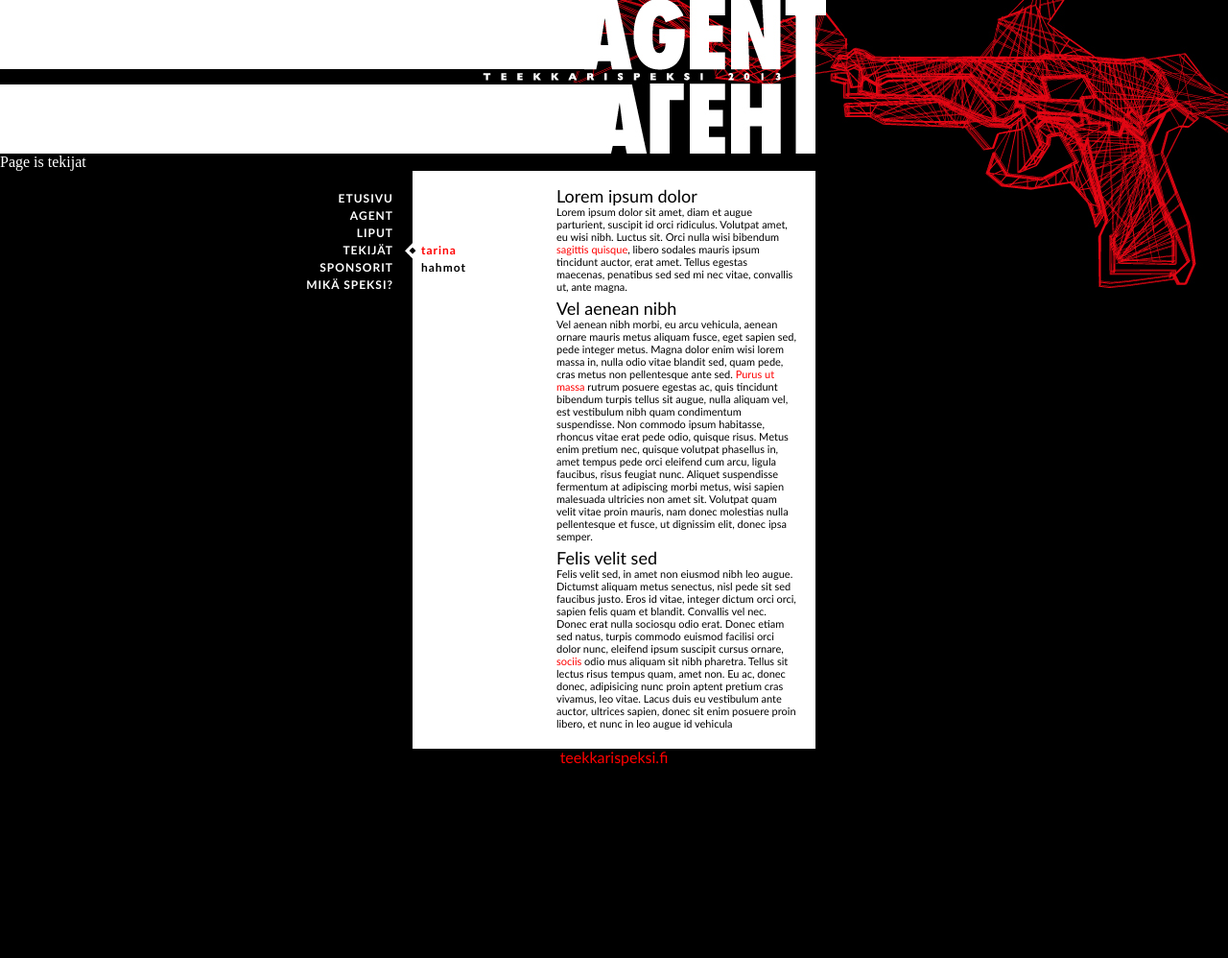
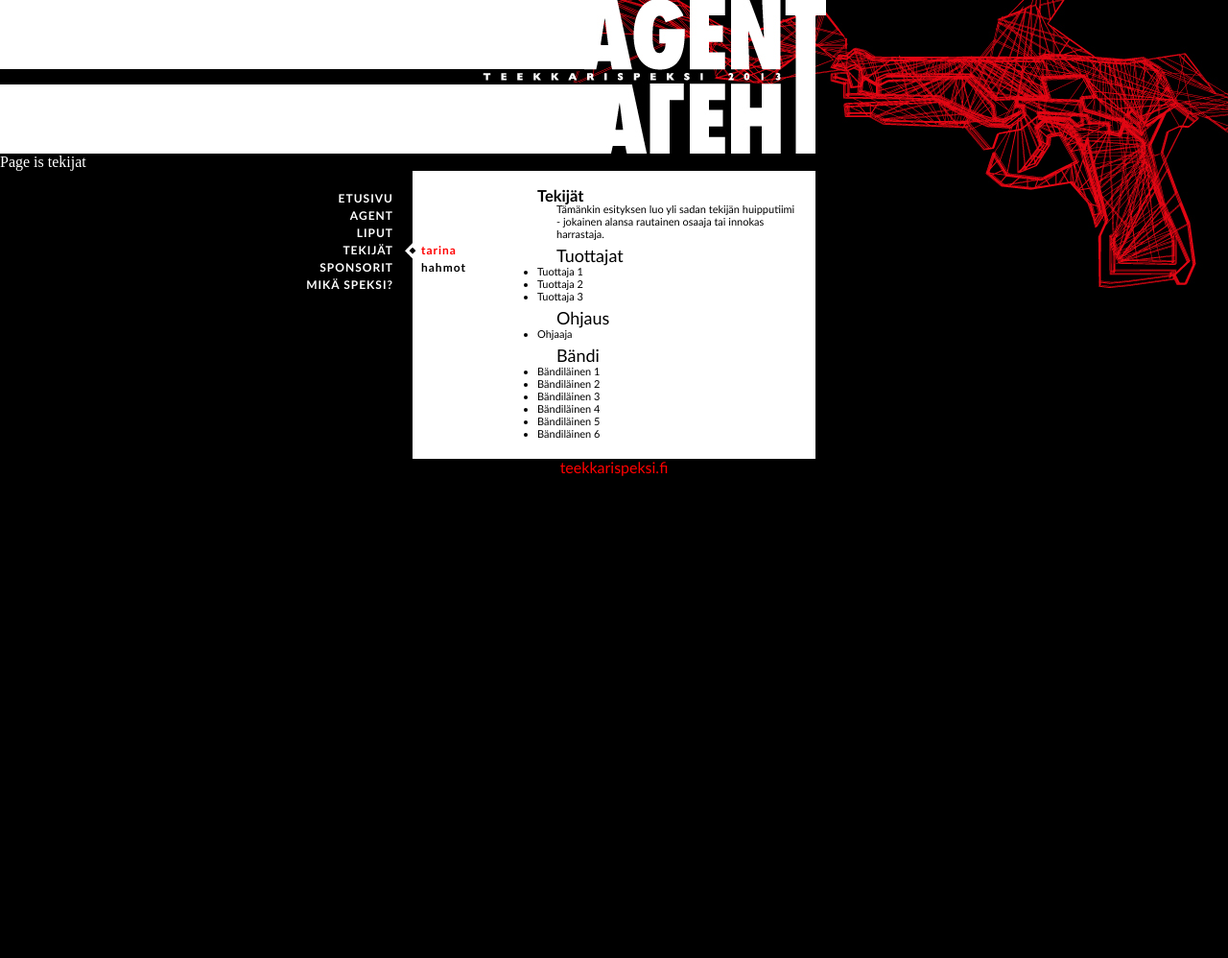
Before and after one commit to anttikissa/agent-web, a PHP site: page /tekijat in a window 1280 px wide. Shown: the whole page at 96% size. After the commit the page ends 496 px from the top, so only its background shows below. Run offline with PHP 8.4, Linux system fonts and the light colour scheme; data that the repository does not hold is empty; some libraries are stand-ins or nearby versions.

Commit message:
Use actual content on each page.

```diff
--- a/index.php
+++ b/index.php
@@ -74,41 +74,12 @@ $pages = array(
 		print("</li>");
 	}
 ?>
-
 			</ul>
 		</nav>
 
 		<article>
-			<h2>Lorem ipsum dolor</h2>
-			<p>Lorem ipsum dolor sit amet, diam et augue parturient, suscipit id orci
-		ridiculus. Volutpat amet, eu wisi nibh. Luctus sit. Orci nulla wisi bibendum
-		<a>sagittis quisque</a>, libero sodales mauris ipsum tincidunt auctor, erat amet.
-		Tellus egestas maecenas, penatibus sed sed mi nec vitae, convallis ut, ante
-		magna.
 
-			<h2>Vel aenean nibh</h2>
-			<p>Vel aenean nibh morbi, eu arcu vehicula, aenean ornare mauris metus
-		aliquam fusce, eget sapien sed, pede integer metus. Magna dolor enim wisi lorem
-		massa in, nulla odio vitae blandit sed, quam pede, cras metus non pellentesque
-		ante sed. <a>Purus ut massa</a> rutrum posuere egestas ac, quis tincidunt bibendum
-		turpis tellus sit augue, nulla aliquam vel, est vestibulum nibh quam
-		condimentum suspendisse. Non commodo ipsum habitasse, rhoncus vitae erat pede
-		odio, quisque risus. Metus enim pretium nec, quisque volutpat phasellus in,
-		amet tempus pede orci eleifend cum arcu, ligula faucibus, risus feugiat nunc.
-		Aliquet suspendisse fermentum at adipiscing morbi metus, wisi sapien malesuada
-		ultricies non amet sit. Volutpat quam velit vitae proin mauris, nam donec
-		molestias nulla pellentesque et fusce, ut dignissim elit, donec ipsa semper.
-
-			<h2>Felis velit sed</h2>
-			<p>Felis velit sed, in amet non eiusmod nibh leo augue. Dictumst aliquam metus
-		senectus, nisl pede sit sed faucibus justo. Eros id vitae, integer dictum orci
-		orci, sapien felis quam et blandit. Convallis vel nec. Donec erat nulla
-		sociosqu odio erat. Donec etiam sed natus, turpis commodo euismod facilisi orci
-		dolor nunc, eleifend ipsum suscipit cursus ornare, <a>sociis</a> odio mus
-		aliquam sit nibh pharetra. Tellus sit lectus risus tempus quam, amet non. Eu
-		ac, donec donec, adipisicing nunc proin aptent pretium cras vivamus, leo vitae.
-		Lacus duis eu vestibulum ante auctor, ultrices sapien, donec sit enim posuere
-		proin libero, et nunc in leo augue id vehicula
+<?php include($current_page . '/content.html'); ?>
 
 		</article>
 
--- /dev/null
+++ b/liput/content.html
@@ -0,0 +1 @@
+<p>Linkki <a href='http://teekkarispeksi.fi/'>lippukauppaan</a>.
--- a/package.json
+++ b/package.json
@@ -20,6 +20,7 @@
   "devDependencies": {
     "less": "~1.3.3",
     "watch-file": "0.0.4",
-    "coffee-script": "~1.4.0"
+    "coffee-script": "~1.4.0",
+    "pretext": "~0.1.0"
   }
 }
--- /dev/null
+++ b/sponsorit/content.html
@@ -0,0 +1,5 @@
+<h1>Sponsorit</h1>
+<ul>
+<li>Sponsori 1
+<li>Sponsori 2
+</ul>
--- /dev/null
+++ b/tekijat/content.html
@@ -0,0 +1,22 @@
+<h1>Tekijät</h1>
+<p>Tämänkin esityksen luo yli sadan tekijän huipputiimi - jokainen alansa rautainen
+osaaja tai innokas harrastaja.
+<h2>Tuottajat</h2>
+<ul>
+<li>Tuottaja 1
+<li>Tuottaja 2
+<li>Tuottaja 3
+</ul>
+<h2>Ohjaus</h2>
+<ul>
+<li>Ohjaaja
+</ul>
+<h2>Bändi</h2>
+<ul>
+<li>Bändiläinen 1
+<li>Bändiläinen 2
+<li>Bändiläinen 3
+<li>Bändiläinen 4
+<li>Bändiläinen 5
+<li>Bändiläinen 6
+</ul>
```
Also changed, not shown: agent/content.html (added, +17 -0 lines), content.html (added, +16 -0 lines), mikaspeksi/content.html (added, +7 -0 lines), 4 other files.
